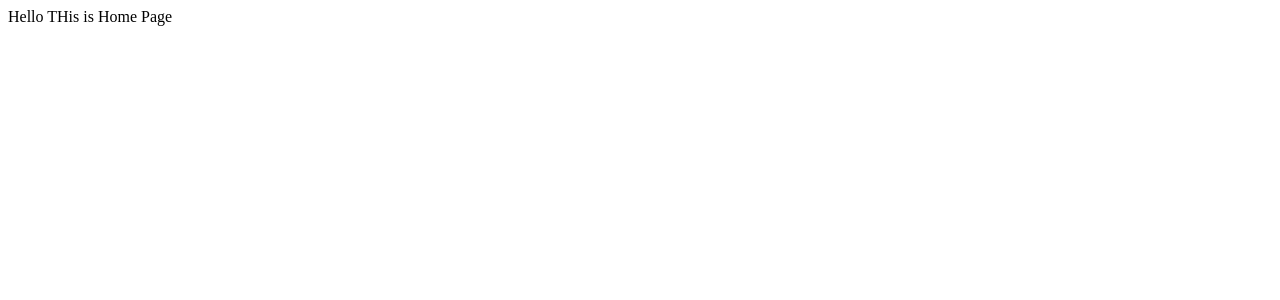
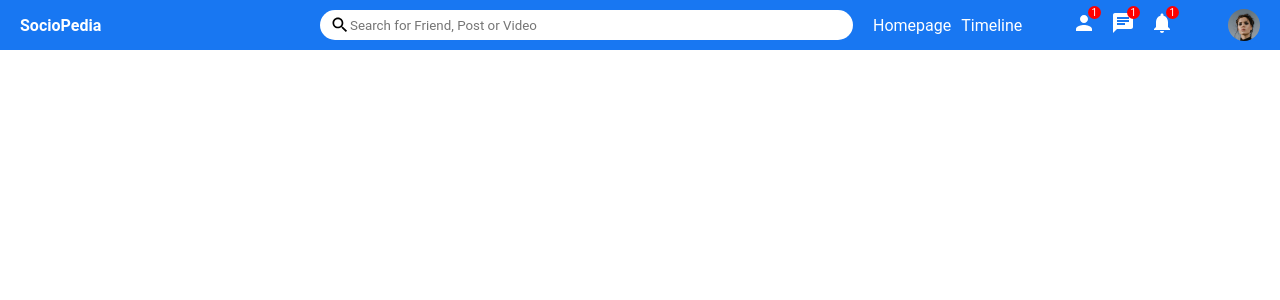
Before and after one commit to DnD-Development/SocioPedia, a React (Create React App) app in the folder client/: page / in a window 1280 px wide. Shown: the top 300 px of the page. Built offline with nearby package versions, Linux system fonts and the light colour scheme.

Commit message:
Topbar Done !!

```diff
--- a/client/package.json
+++ b/client/package.json
@@ -3,6 +3,8 @@
   "version": "0.1.0",
   "private": true,
   "dependencies": {
+    "@emotion/react": "^11.7.1",
+    "@emotion/styled": "^11.6.0",
     "@mui/icons-material": "^5.2.5",
     "@testing-library/jest-dom": "^5.16.1",
     "@testing-library/react": "^12.1.2",
--- a/client/public/index.html
+++ b/client/public/index.html
@@ -12,6 +12,7 @@
       href="https://fonts.googleapis.com/css2?family=Courier+Prime&display=swap"
       rel="stylesheet"
     />
+    <link href="style.css" rel="stylesheet" />
     <title>SocialPedia | We Respect Your Privacy</title>
   </head>
   <body>
--- /dev/null
+++ b/client/src/components/topbar/Topbar.jsx
@@ -0,0 +1,45 @@
+import React from "react";
+import { Search, Person, Chat, Notifications } from "@mui/icons-material";
+import "./topbar.css";
+
+function Topbar() {
+  return (
+    <div className="topbarContainer">
+      <div className="topbarLeft">
+        <span className="logo">SocioPedia</span>
+      </div>
+      <div className="topbarCenter">
+        <div className="searchbar">
+          <Search className="searchIcon" />
+          <input
+            placeholder="Search for Friend, Post or Video"
+            className="searchInput"
+          />
+        </div>
+      </div>
+      <div className="topbarRight">
+        <div className="topbarLinks">
+          <span className="topbarLink">Homepage</span>
+          <span className="topbarLink">Timeline</span>
+        </div>
+        <div className="topbarIcons">
+          <div className="topbarIconItem">
+            <Person />
+            <span className="topbarIconBadge">1</span>
+          </div>
+          <div className="topbarIconItem">
+            <Chat />
+            <span className="topbarIconBadge">1</span>
+          </div>
+          <div className="topbarIconItem">
+            <Notifications />
+            <span className="topbarIconBadge">1</span>
+          </div>
+        </div>
+        <img src="/assets/person/1.jpeg" alt="" className="topbarImg" />
+      </div>
+    </div>
+  );
+}
+
+export default Topbar;
--- /dev/null
+++ b/client/src/components/topbar/topbar.css
@@ -0,0 +1,95 @@
+.topbarContainer {
+  height: 50px;
+  width: 100%;
+  background-color: #1877f2;
+  display: flex;
+  align-items: center;
+  position: sticky;
+  top: 0;
+}
+
+.topbarLeft {
+  flex: 3;
+}
+
+.logo {
+  font-style: 24px;
+  margin-left: 20px;
+  font-weight: bold;
+  color: white;
+  cursor: pointer;
+}
+
+.topbarCenter {
+  flex: 5;
+}
+
+.searchbar {
+  width: 100%;
+  height: 30px;
+  background-color: white;
+  border-radius: 30px;
+  display: flex;
+  align-items: center;
+}
+
+.searchIcon {
+  font-size: 20px !important;
+  margin-left: 10px;
+}
+
+.searchInput {
+  border: none;
+  width: 70%;
+}
+
+.searchInput:focus {
+  outline: none;
+}
+
+.topbarRight {
+  flex: 4;
+  display: flex;
+  align-items: center;
+  justify-content: space-around;
+  color: white;
+}
+
+.topbarLink {
+  margin-right: 10px;
+  font-style: 14px;
+  cursor: pointer;
+}
+
+.topbarIcons {
+  display: flex;
+}
+
+.topbarIconItem {
+  margin-right: 15px;
+  cursor: pointer;
+  position: relative;
+}
+
+.topbarIconBadge {
+  width: 13px;
+  height: 13px;
+  background-color: red;
+  border-radius: 50%;
+  color: white;
+  position: absolute;
+  top: -5px;
+  right: -5px;
+  display: flex;
+  align-items: center;
+  justify-content: center;
+  font-size: 10px;
+}
+
+.topbarImg {
+  width: 32px;
+  height: 32px;
+  border-radius: 50%;
+  object-fit: cover;
+  cursor: pointer;
+}
--- a/client/src/pages/home/Home.jsx
+++ b/client/src/pages/home/Home.jsx
@@ -1,11 +1,8 @@
 import React from "react";
+import Topbar from "../../components/topbar/Topbar";
 
 function Home() {
-  return (
-    <div>
-      <div>Hello THis is Home Page</div>
-    </div>
-  );
+  return <Topbar />;
 }
 
 export default Home;
```
Also changed, not shown: 1 other file (tests, documents, lock files or other folders).
